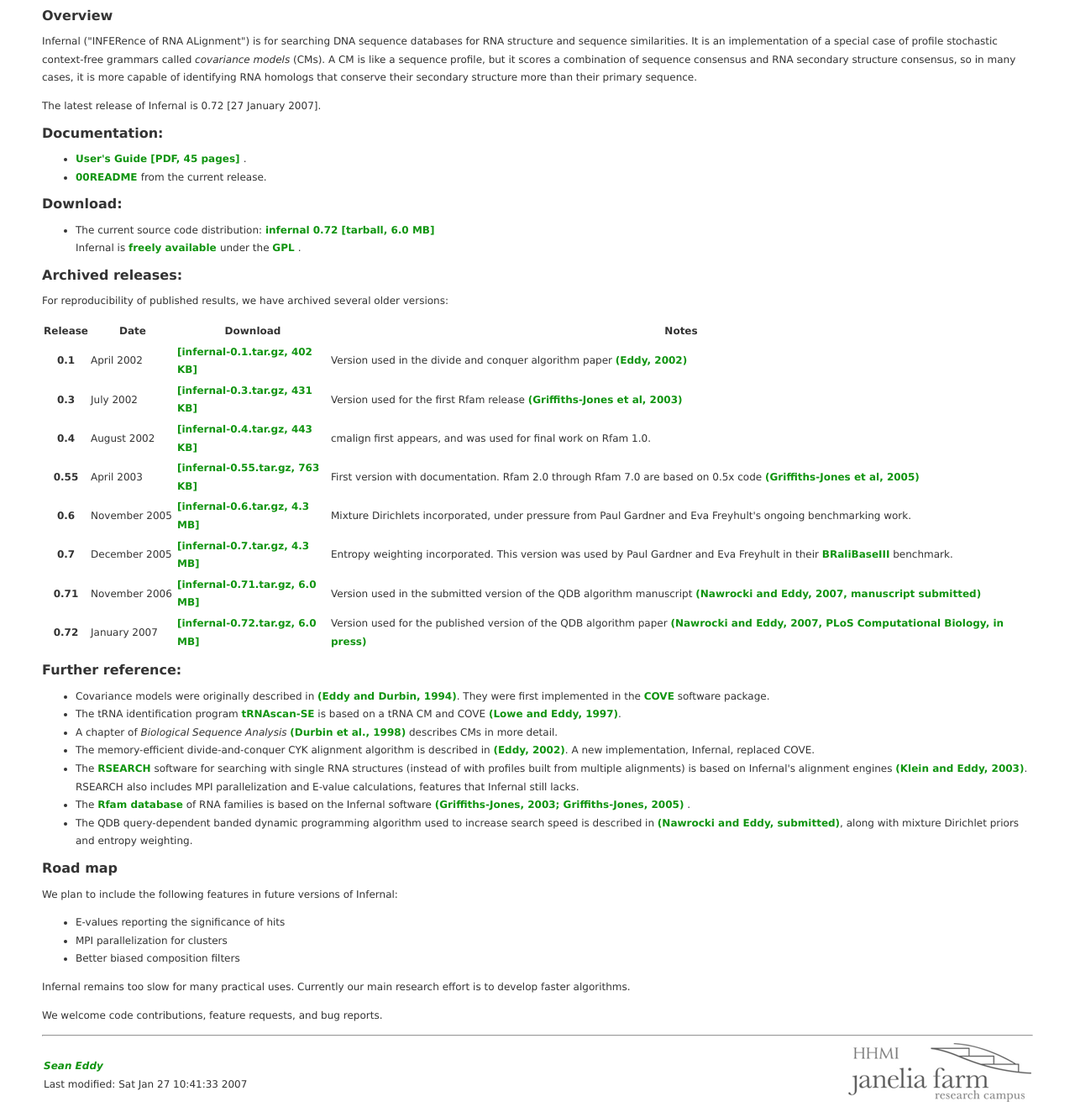
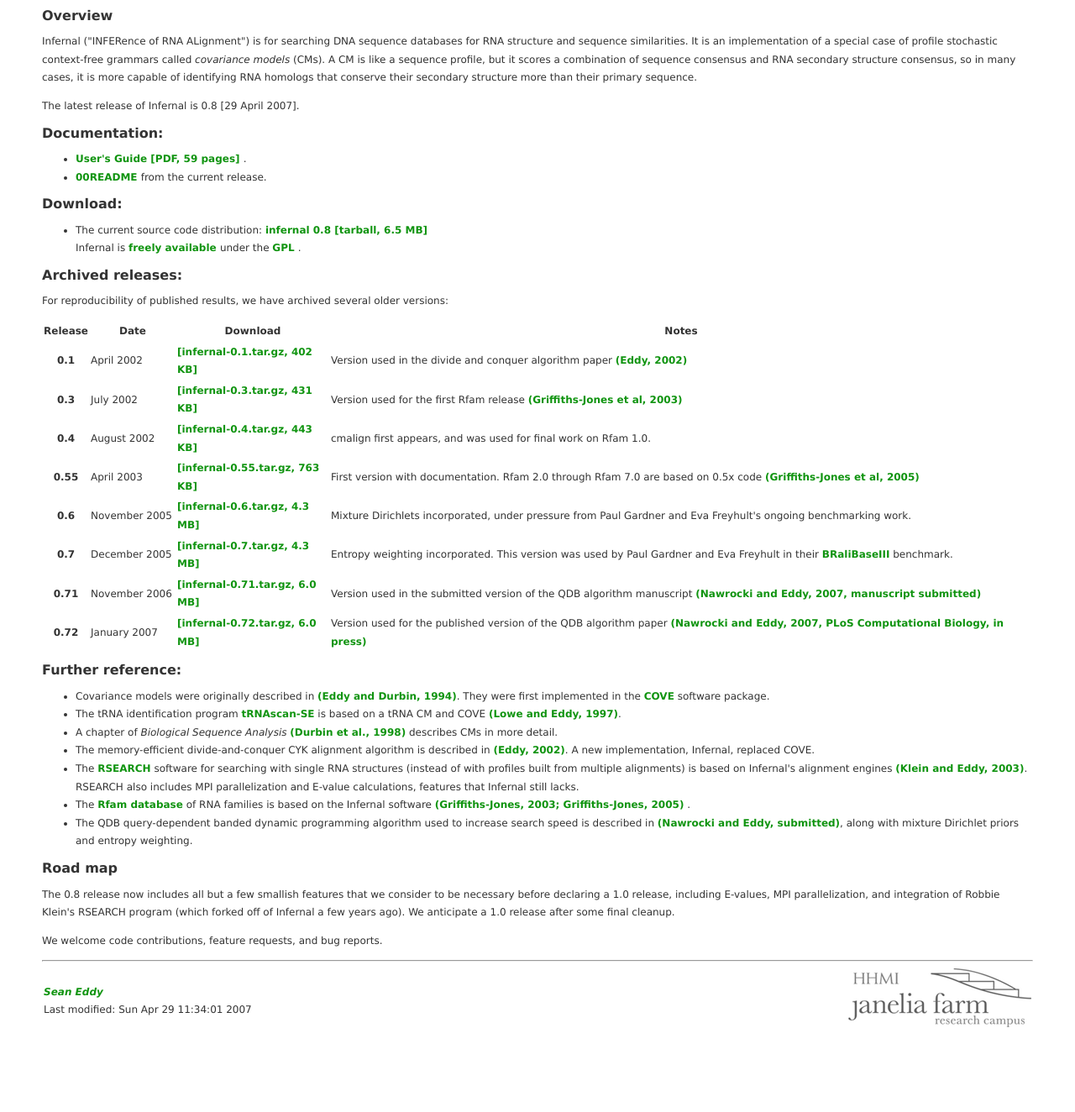
Before and after one commit to EddyRivasLab/infernal.org, a plain HTML site: page index.html in a window 1280 px wide. Shown: the part 183-1507 px from the top of the page at 84% size. After the commit the page ends 1486 px from the top, so only its background shows below. Drawn offline with Linux system fonts and the light colour scheme.

Commit message:
Updated for the 0.8 release.
git-svn-id: https://svn.janelia.org/eddylab/eddys/web@666 b7d1679e-4de0-0310-a8f5-f008dce430f5

```diff
--- a/index.html
+++ b/index.html
@@ -50,7 +50,7 @@ consensus, so in many cases, it is more capable of identifying RNA homologs
 that conserve their secondary structure more than their primary sequence.
 </p>
 <p>
-The latest release of Infernal is 0.72 [27 January 2007].
+The latest release of Infernal is 0.8 [29 April 2007].
 </p>
 
 
@@ -59,7 +59,7 @@ The latest release of Infernal is 0.72 [27 January 2007].
 <h2> Documentation: </h2>
 <ul>
  <li> <a href="ftp://selab.janelia.org/pub/software/infernal/Userguide.pdf">
-      User's Guide [PDF, 45 pages] </a>.
+      User's Guide [PDF, 59 pages] </a>.
 
  <li> <a href="ftp://selab.janelia.org/pub/software/infernal/00README">
       00README </a>
@@ -75,7 +75,7 @@ The latest release of Infernal is 0.72 [27 January 2007].
 <ul>
   <li> The current source code distribution:
        <a href="ftp://selab.janelia.org/pub/software/infernal/infernal.tar.gz">
-       infernal 0.72 [tarball, 6.0 MB] </a> <br />
+       infernal 0.8 [tarball, 6.5 MB] </a> <br />
        Infernal is
        <a href="ftp://selab.janelia.org/pub/software/infernal/COPYRIGHT">
        freely available </a> under the
@@ -235,18 +235,11 @@ For reproducibility of published results, we have archived several older version
 <h2> Road map </h2>
 
 <p>
-We plan to include the following features in future versions of Infernal:
-</p>
-
-<ul>
-  <li> E-values reporting the significance of hits
-  <li> MPI parallelization for clusters
-  <li> Better biased composition filters
-</ul>
-
-<p>
-Infernal remains too slow for many practical uses. Currently our main
-research effort is to develop faster algorithms.
+The 0.8 release now includes all but a few smallish features that we
+consider to be necessary before declaring a 1.0 release, including
+E-values, MPI parallelization, and integration of Robbie Klein's
+RSEARCH program (which forked off of Infernal a few years ago). We
+anticipate a 1.0 release after some final cleanup.
 </p>
 
 <p>
@@ -258,7 +251,7 @@ We welcome code contributions, feature requests, and bug reports.
  <td align="left">
     <address><a href="http://selab.janelia.org/people/eddys/">Sean Eddy</a></address>
     <!-- hhmts start -->
-Last modified: Sat Jan 27 10:41:33 2007
+Last modified: Sun Apr 29 11:34:01 2007
 <!-- hhmts end -->
  </td>
  <td align="right">
```
Also changed, not shown: 1 other file.
